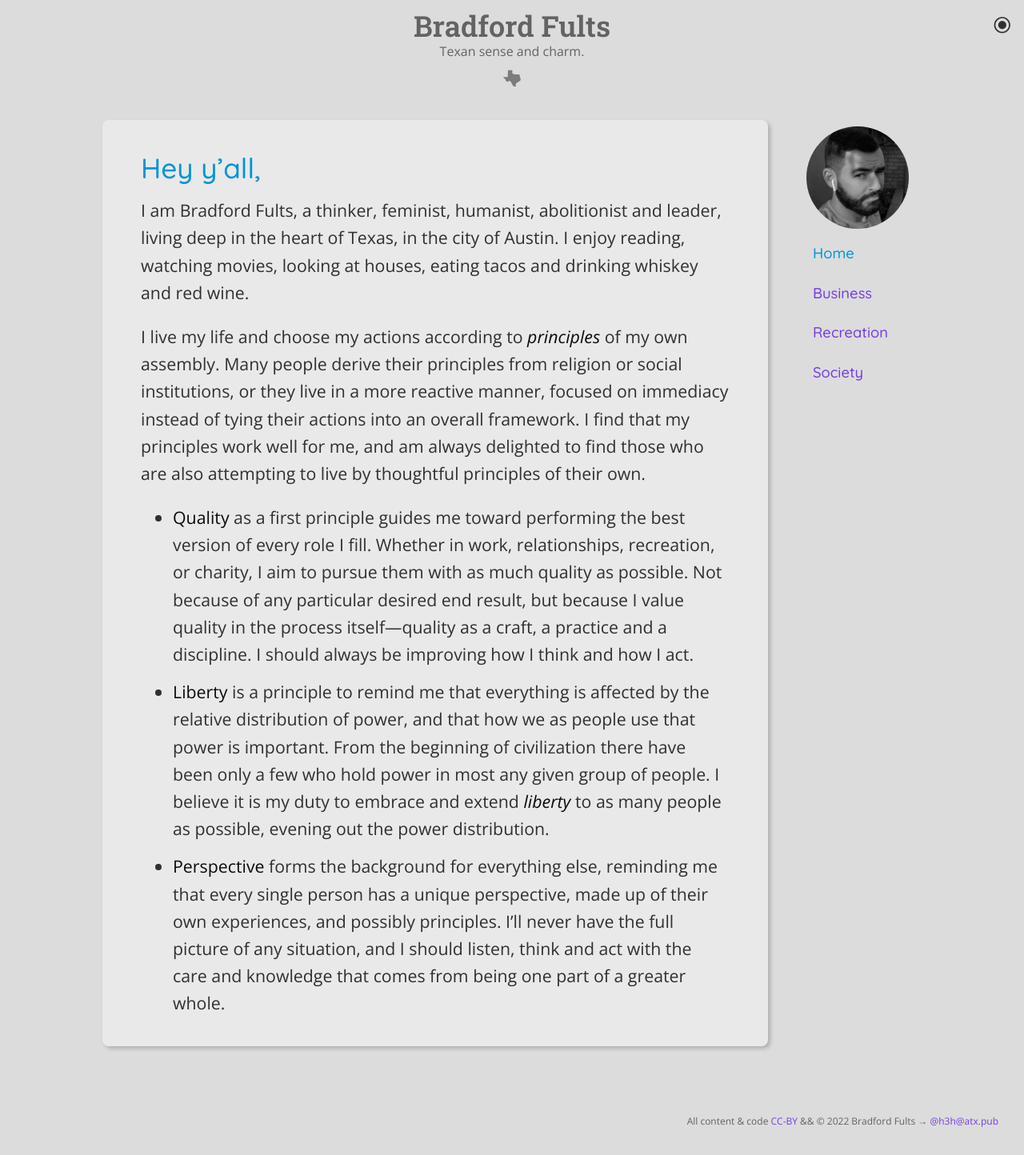
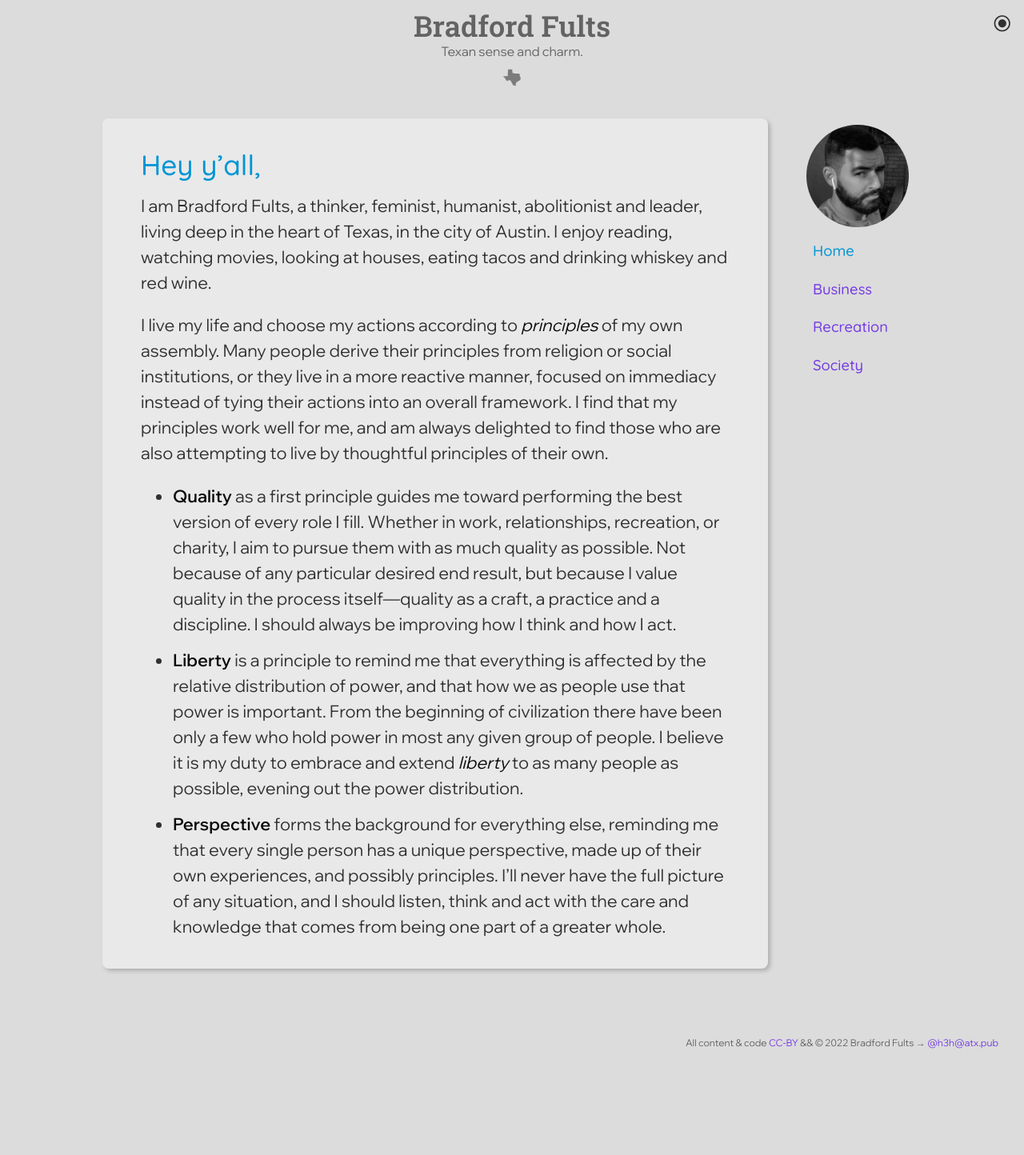
Before and after one commit to h3h/bradfordfults.com, a Jekyll site: the page built from index.html, in a window 1280 px wide. Shown: the whole page at 80% size. Built offline with Jekyll 4.4.1, drawn with Linux system fonts in a browser that asks for light colours; the list of posts is cut into pages by our own code; after the commit the page ends 1345 px from its top, so only the background shows below that.

Commit message:
Update body font to Wix

```diff
--- a/_includes/head.html
+++ b/_includes/head.html
@@ -5,7 +5,7 @@
 
   <link rel="preconnect" href="https://fonts.googleapis.com">
   <link rel="preconnect" href="https://fonts.gstatic.com" crossorigin>
-  <link href="https://fonts.googleapis.com/css2?family=Open+Sans:ital,wght@0,300;0,400;0,700;1,300;1,400;1,700&family=Quicksand:wght@500;600&family=Roboto+Slab:wght@600&display=swap" rel="stylesheet">
+  <link href="https://fonts.googleapis.com/css2?family=Open+Sans:ital,wght@0,300;0,400;0,700;1,300;1,400;1,700&family=Quicksand:wght@500;600&family=Roboto+Slab:wght@600&family=Wix+Madefor+Display:wght@400;600&display=swap" rel="stylesheet">
 
   <link
     rel="stylesheet"
--- a/style/style.scss
+++ b/style/style.scss
@@ -4,22 +4,26 @@
 @import "palette";
 @import "normalize.css";
 
-::root {
+:root {
   color-scheme: light dark;
+  font-family: 'Wix Madefor Display', sans-serif;
+  line-height: 1.5;
 }
 
 body {
   box-sizing: border-box;
   padding: 0;
   margin: 0;
-  font-family: "Open Sans", "Helvetica Neue", Helvetica, Arial, sans-serif;
   font-size: 18px;
-  line-height: 1.6;
   transition: background-color 0.5s, color 0.5s;
 }
 
 a:link {
   text-decoration: none;
+}
+
+b, strong {
+  font-weight: 600;
 }
 
 h1,
```
